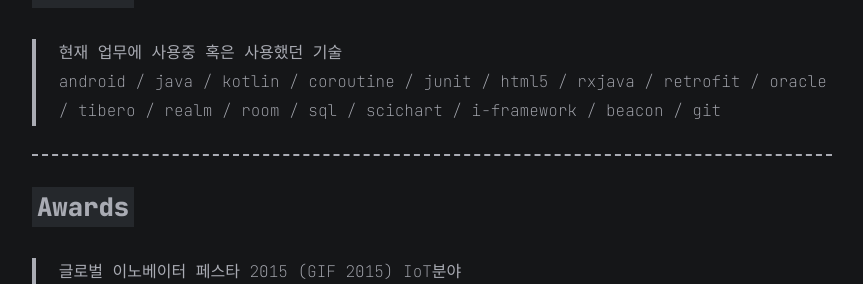
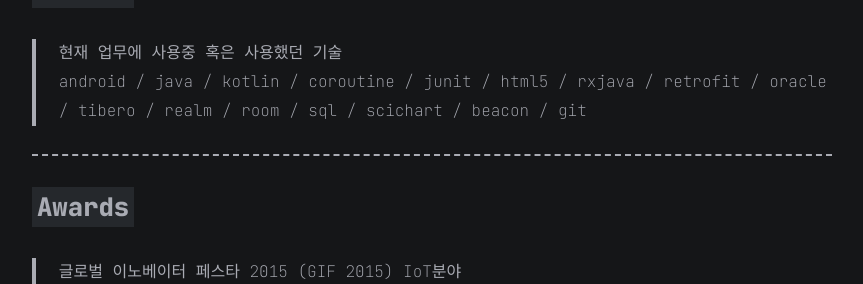
Before and after one commit to kwon0koang/kwon0koang.github.io, a Jekyll site: the page built from index.md, in a window 1280 px wide and 900 px high, scrolled down 1866 px. Shown: the part 189-473 px from the top of the window, without its empty margins (208-1071 px from the left). Built offline with Jekyll 4.4.1, drawn with Linux system fonts in a browser that asks for light colours.

Commit message:
프로필 수정

```diff
--- a/index.md
+++ b/index.md
@@ -102,7 +102,6 @@ JAVA / HTML5 / PHP
 > room /
 > sql /
 > scichart /
-> i-framework /
 <!-- > jenkins /  -->
 > beacon /
 > git
```
